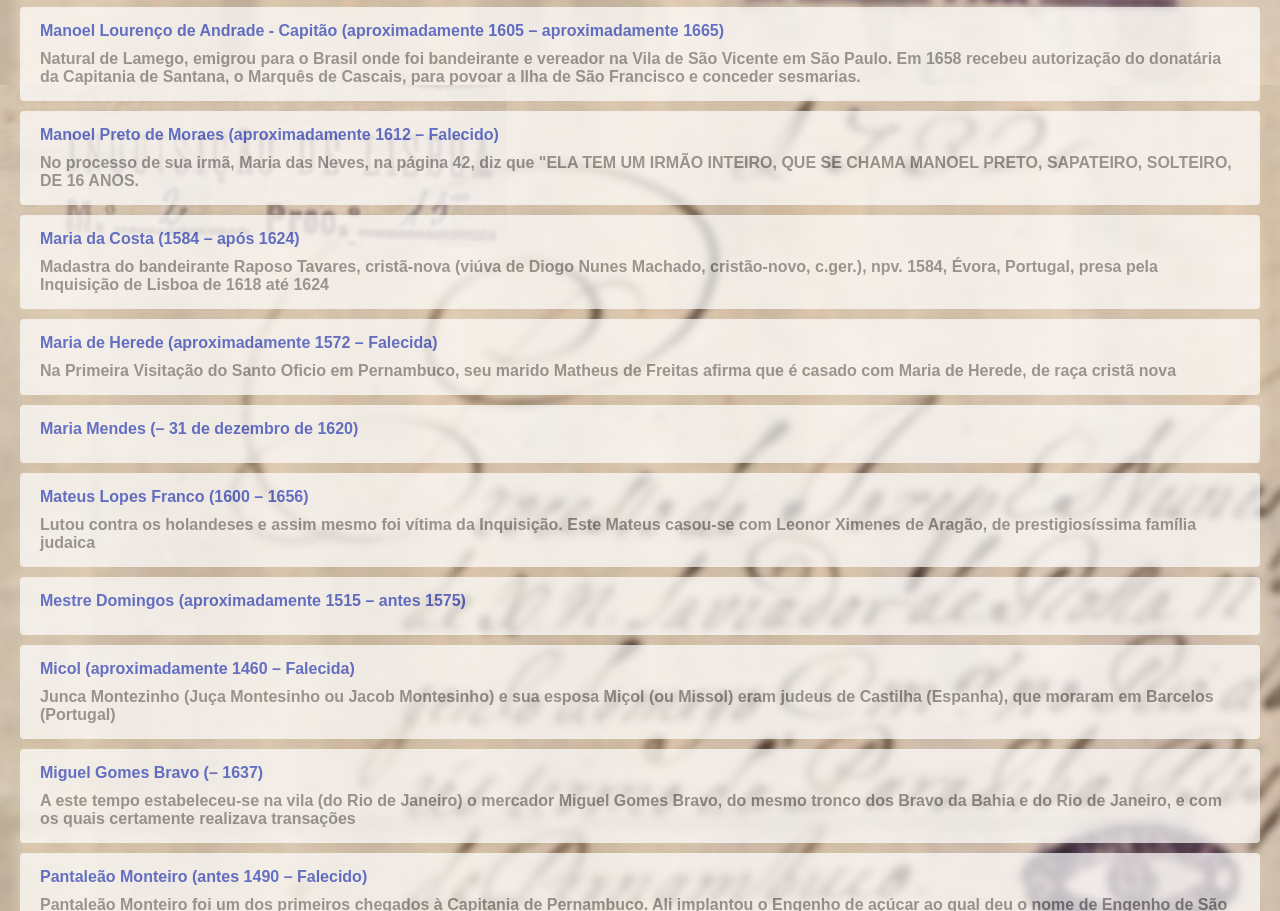
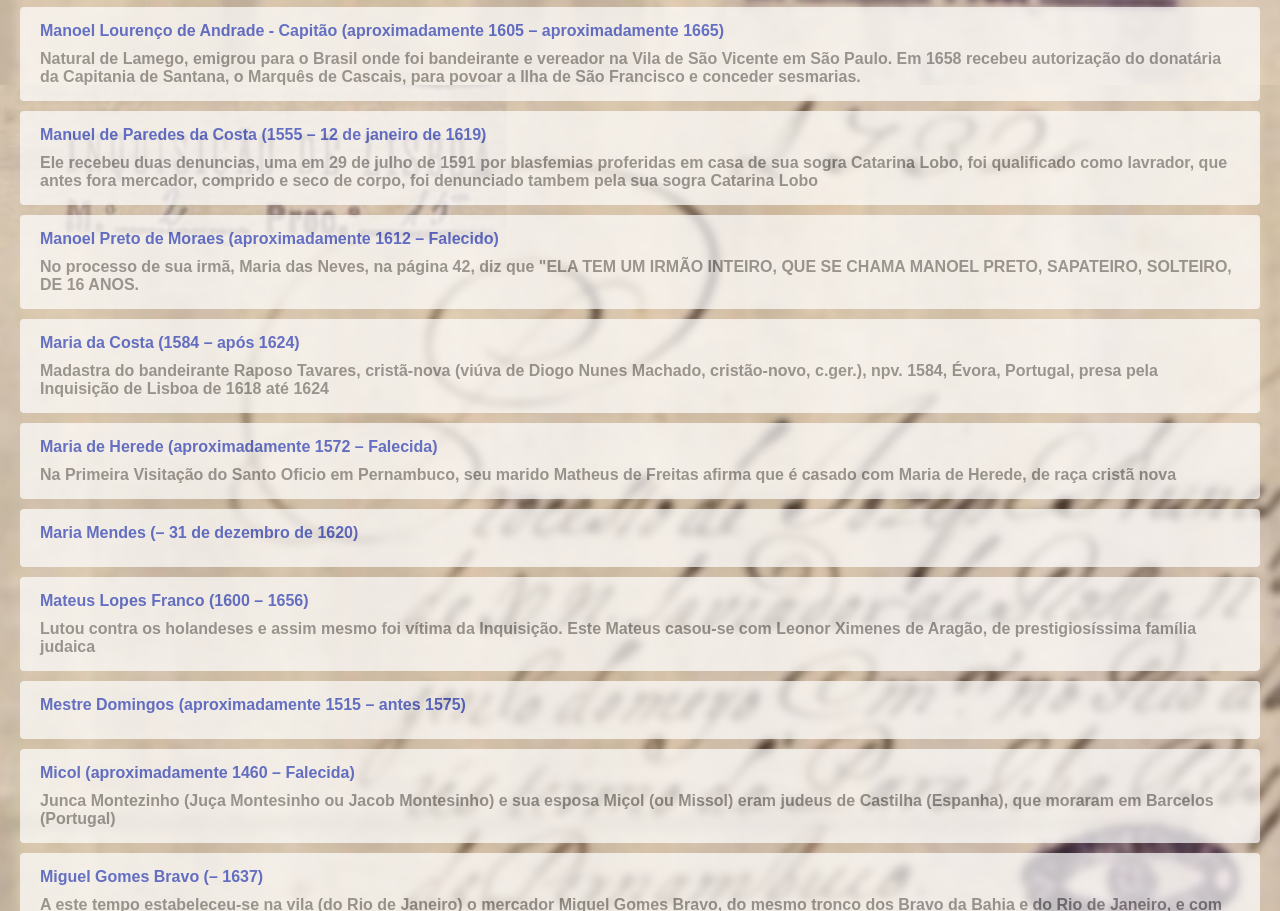
Before and after one commit to allissonmascarenhasoliveira/allissonmascarenhasoliveira.github.io, a plain HTML site: page conexaosefardita/lista.html in a window 1280 px wide. Shown: the part 4235-5146 px from the top of the page. Drawn offline with Linux system fonts and the light colour scheme.

Commit message:
add manoel paredes de salvador

```diff
--- a/conexaosefardita/lista.html
+++ b/conexaosefardita/lista.html
@@ -335,6 +335,13 @@
                     </a>
                 </li>
                 <li>
+                    <a href="https://www.familysearch.org/tree/person/details/8LTN-YZK" target="_blank">
+                        Manuel de Paredes da Costa (1555 – 12 de janeiro de 1619)
+                        <span>Ele recebeu duas denuncias, uma em 29 de julho de 1591 por blasfemias proferidas em casa de sua sogra Catarina Lobo, foi
+                        qualificado como lavrador, que antes fora mercador, comprido e seco de corpo, foi denunciado tambem pela sua sogra Catarina Lobo</span>
+                    </a>
+                </li>
+                <li>
                     <a href="https://www.familysearch.org/tree/person/details/KN6T-BYX" target="_blank">
                         Manoel Preto de Moraes (aproximadamente 1612 – Falecido)
                         <span>No processo de sua irmã, Maria das Neves, na página 42, diz que "ELA TEM UM IRMÃO INTEIRO, QUE SE CHAMA MANOEL PRETO, SAPATEIRO, SOLTEIRO, DE 16 ANOS.</span>
```
